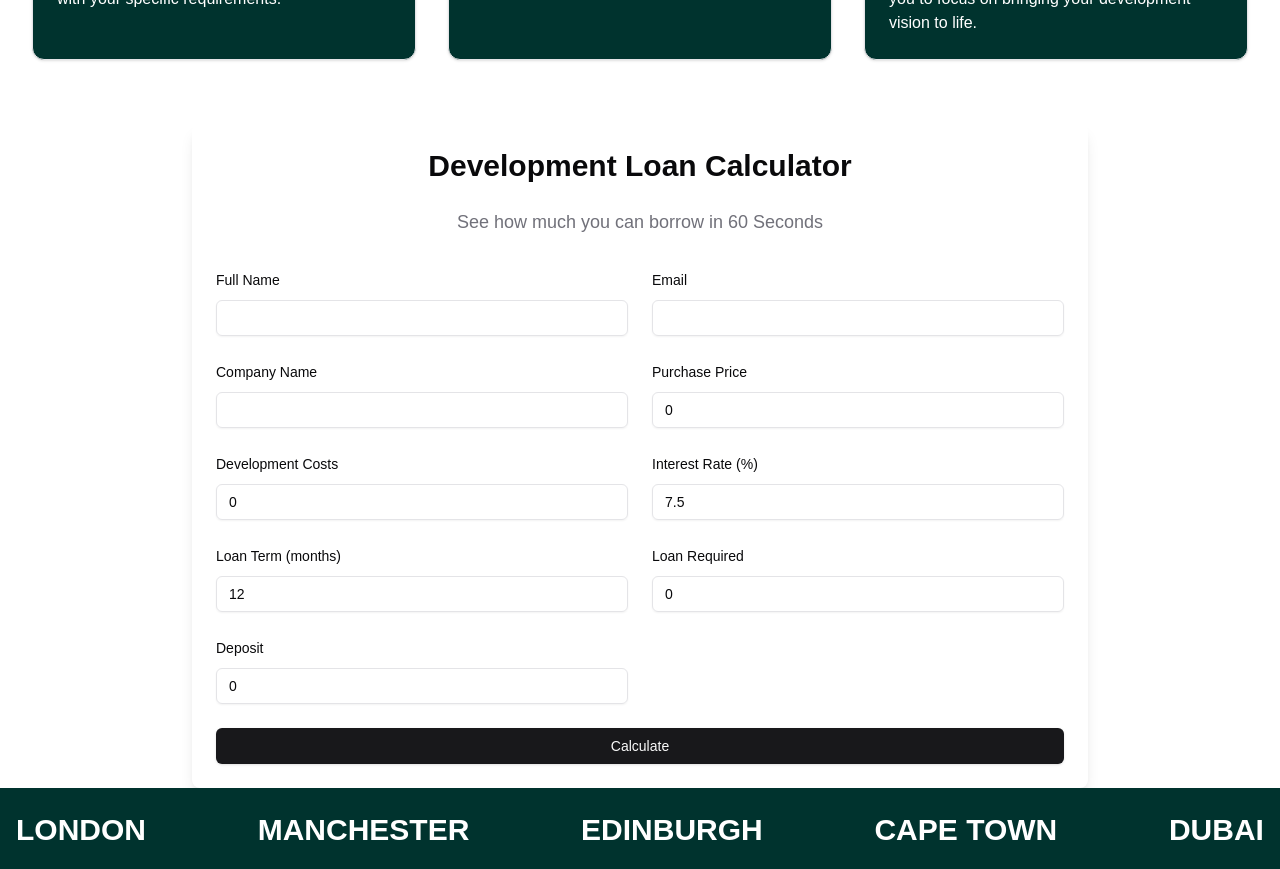
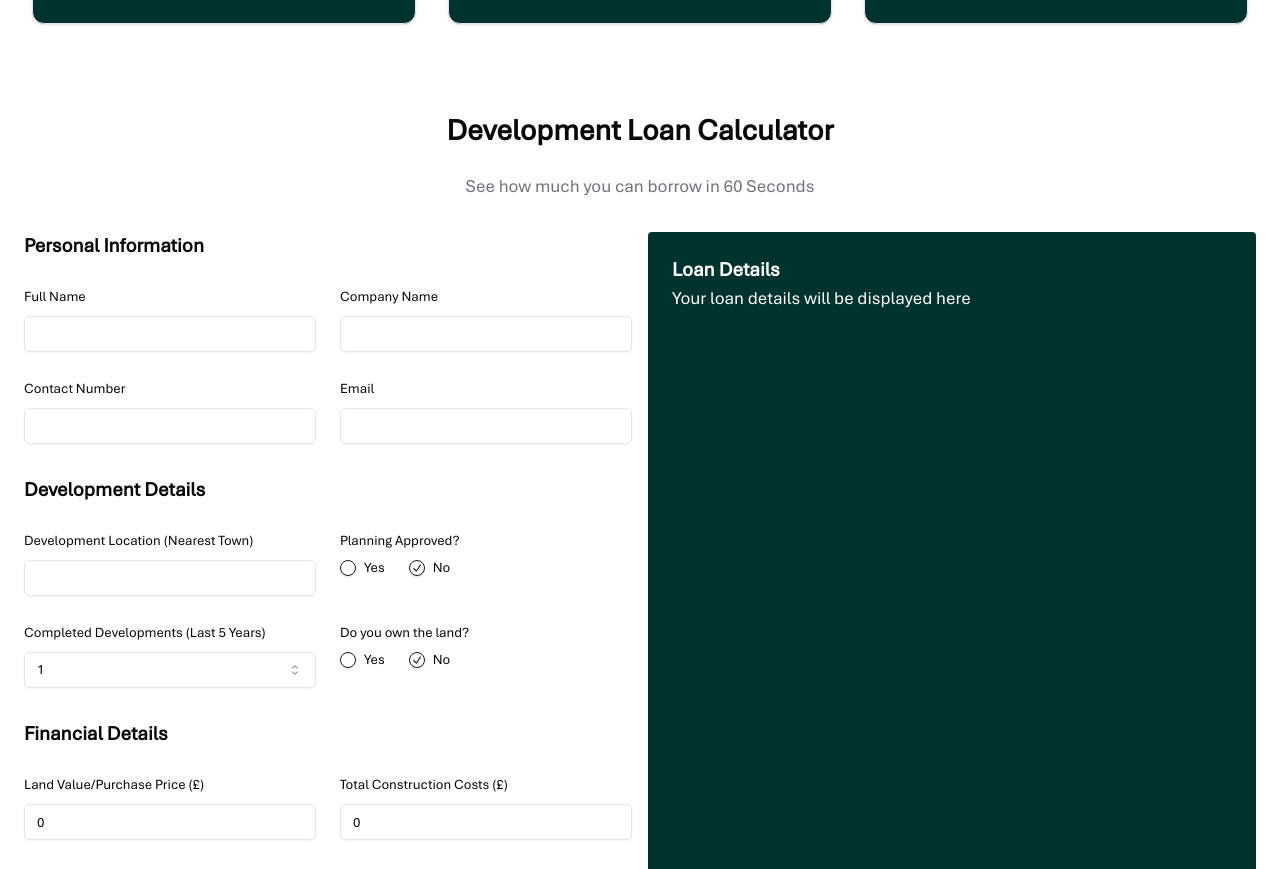
Before and after one commit to PhilaniNcube/privatepropertyfinance, a Next.js app: page /services/development-funding in a window 1280 px wide. Shown: the part 1880-2749 px from the top of the page. Built offline with nearby package versions, Linux system fonts and the light colour scheme.

Commit message:
Add Aptos font and enhance navigation styles for improved readability

```diff
--- a/app/globals.css
+++ b/app/globals.css
@@ -5,6 +5,8 @@
 body {
   font-family: Arial, Helvetica, sans-serif;
 }
+
+
 
 @layer utilities {
   .text-balance {
@@ -91,4 +93,5 @@ body {
   body {
     @apply bg-background text-foreground;
   }
+
 }
--- a/app/layout.tsx
+++ b/app/layout.tsx
@@ -15,6 +15,12 @@ const geistMono = localFont({
   src: "./fonts/GeistMonoVF.woff",
   variable: "--font-geist-mono",
   weight: "100 900",
+});
+
+const aptosMono = localFont({
+  src: "./fonts/Aptos.ttf",
+  variable: "--font-aptos-mono",
+  weight: "100 200 300 400 900",
 });
 
 export const metadata: Metadata = {
@@ -105,7 +111,7 @@ export default function RootLayout({
   return (
     <html lang="en">
       <body
-        className={`${geistSans.variable} ${geistMono.variable} antialiased`}
+        className={`${aptosMono.className} antialiased`}
       >
         <Navigation />
         {children}
--- a/components/development-loan-calculator.tsx
+++ b/components/development-loan-calculator.tsx
@@ -14,27 +14,72 @@ import {
 import { Button } from "@/components/ui/button";
 import { Input } from "@/components/ui/input";
 import { Label } from "@/components/ui/label";
+import {
+  Select,
+  SelectContent,
+  SelectItem,
+  SelectTrigger,
+  SelectValue,
+} from "./ui/select";
+import { Textarea } from "@/components/ui/textarea";
+import { RadioGroup, RadioGroupItem } from "@/components/ui/radio-group";
 
 const formSchema = z.object({
-  fullName: z.string(),
-  email: z.string().email(),
-  companyName: z.string(),
-  purchasePrice: z.coerce.number().min(1, "Purchase Price is required"),
-  developmentCosts: z.coerce.number().min(1, "Development Costs are required"),
-  interestRate: z.coerce.number().min(0),
-  loanTerm: z.coerce.number().min(1),
-  loanRequired: z.coerce.number(),
-  deposit: z.coerce.number(),
+  fullName: z.string().min(1, "Full name is required"),
+  companyName: z.string().min(1, "Company name is required"),
+  contactNumber: z.string().min(1, "Contact number is required"),
+  email: z.string().email("Invalid email address"),
+  location: z.string().min(1, "Location is required"),
+  planningApproved: z.enum(["yes", "no"]),
+  completedDevelopments: z.enum(["1", "2", "3", "4", "5", "over5"]),
+  landValue: z.coerce.number().min(1, "Land value is required"),
+  ownsLand: z.enum(["yes", "no"]),
+  constructionCosts: z.coerce
+    .number()
+    .min(1, "Construction costs are required"),
+  gdv: z.coerce.number().min(1, "GDV is required"),
+  loanRequired: z.coerce.number().min(1, "Loan amount is required"),
+  numberOfUnits: z.coerce.number().min(1, "Number of units is required"),
+  loanTerm: z.coerce.number().min(1, "Loan term is required"),
+  exitStrategy: z.string().min(1, "Exit strategy is required"),
 });
 
 type FormData = z.infer<typeof formSchema>;
 
+const defaultValues: FormData = {
+  fullName: "",
+  companyName: "",
+  contactNumber: "",
+  email: "",
+  location: "",
+  planningApproved: "no",
+  completedDevelopments: "1",
+  landValue: 0,
+  ownsLand: "no",
+  constructionCosts: 0,
+  gdv: 0,
+  loanRequired: 0,
+  numberOfUnits: 0,
+  loanTerm: 12,
+  exitStrategy: "",
+};
+
+const developmentOptions = [
+  { value: "1", label: "1" },
+  { value: "2", label: "2" },
+  { value: "3", label: "3" },
+  { value: "4", label: "4" },
+  { value: "5", label: "5" },
+  { value: "over5", label: "Over 5" },
+];
+
 type LoanDetails = {
-  totalRequired: string;
-  deposit: string;
-  loanAmount: string;
-  monthlyPayment: string;
-  totalInterest: string;
+  loanAmount: number;
+  monthlyPayment: number;
+  totalInterest: number;
+  arrangementFee: number;
+  totalCostOfFinance: number;
+  ltv: number;
 };
 
 export default function DevelopmentLoanCalculator() {
@@ -48,46 +93,68 @@ export default function DevelopmentLoanCalculator() {
     formState: { errors },
   } = useForm<FormData>({
     resolver: zodResolver(formSchema),
-    defaultValues: {
-      fullName: "",
-      email: "",
-      companyName: "",
-      purchasePrice: 0,
-      developmentCosts: 0,
-      interestRate: 7.5,
-      loanTerm: 12,
-      loanRequired: 0,
-      deposit: 0,
-    },
+    defaultValues: defaultValues,
   });
 
-  const onSubmit = (data: FormData) => {
-    // const totalRequired = Number(data.loanRequired);
-    const deposit = Number(data.deposit);
-    const loanAmount = Number(data.loanRequired);
+  const calculateLoanCosts = (data: FormData) => {
+    // Total project cost
+    const totalCost = data.landValue + data.constructionCosts;
 
-    // Calculate monthly interest
-    const monthlyRate = data.interestRate / 100 / 12;
-    const numberOfPayments = data.loanTerm;
+    // Maximum loan (75% LTV)
+    const maxLoanAmount = totalCost * 0.75;
+    const loanAmount = Math.min(data.loanRequired, maxLoanAmount);
 
-    // Monthly payment calculation (Interest only)
+    // Interest calculations
+    const annualRate = 0.1; // 10%
+    const monthlyRate = annualRate / 12;
     const monthlyInterest = loanAmount * monthlyRate;
-    const totalInterest = monthlyInterest * numberOfPayments;
+    const totalInterest = monthlyInterest * data.loanTerm;
 
-    setLoanDetails({
-      totalRequired: loanAmount.toLocaleString(),
-      deposit: deposit.toLocaleString(),
-      loanAmount: loanAmount.toLocaleString(),
-      monthlyPayment: monthlyInterest.toLocaleString(),
-      totalInterest: totalInterest.toLocaleString(),
+    // Arrangement fee (2%)
+    const arrangementFee = loanAmount * 0.02;
+
+    // Total cost of finance
+    const totalCostOfFinance = totalInterest + arrangementFee;
+
+    console.log({
+      loanAmount: loanAmount.toFixed(2),
+      monthlyPayment: monthlyInterest.toFixed(2),
+      totalInterest: totalInterest.toFixed(2),
+      arrangementFee: arrangementFee.toFixed(2),
+      totalCostOfFinance: totalCostOfFinance.toFixed(2),
+      ltv: ((loanAmount / totalCost) * 100).toFixed(1),
     });
 
+    // scroll to the loan details section
+    const loanDetailsSection = document.getElementById("loan-details");
+    loanDetailsSection?.scrollIntoView({ behavior: "smooth" });
 
+    return {
+      loanAmount: loanAmount.toFixed(2),
+      monthlyPayment: monthlyInterest.toFixed(2),
+      totalInterest: totalInterest.toFixed(2),
+      arrangementFee: arrangementFee.toFixed(2),
+      totalCostOfFinance: totalCostOfFinance.toFixed(2),
+      ltv: ((loanAmount / totalCost) * 100).toFixed(1),
+    };
+  };
+
+  const onSubmit = (data: FormData) => {
+    console.log(data);
+    const costs = calculateLoanCosts(data);
+     setLoanDetails({
+      loanAmount: parseFloat(costs.loanAmount),
+      monthlyPayment: parseFloat(costs.monthlyPayment),
+      totalInterest: parseFloat(costs.totalInterest),
+      arrangementFee: parseFloat(costs.arrangementFee),
+      totalCostOfFinance: parseFloat(costs.totalCostOfFinance),
+      ltv: parseFloat(costs.ltv),
+     });
     setShowModal(true);
   };
 
   return (
-    <div className="max-w-4xl mx-auto p-6 bg-white rounded-lg shadow-lg">
+    <div className="max-w-7xl mx-auto p-6 bg-white rounded-lg shadow-lg">
       <h1 className="text-3xl font-bold mb-6 text-center">
         Development Loan Calculator
       </h1>
@@ -95,7 +162,11 @@ export default function DevelopmentLoanCalculator() {
         See how much you can borrow in 60 Seconds
       </p>
 
-      <form onSubmit={handleSubmit(onSubmit)} className="space-y-6">
+      <div className="grid grid-cols-1 gap-4 md:grid-cols-2">
+        <form onSubmit={handleSubmit(onSubmit)} className="space-y-8">
+          {/* Personal Information Section */}
+          <div className="space-y-6">
+            <h2 className="text-xl font-semibold">Personal Information</h2>
             <div className="grid grid-cols-1 md:grid-cols-2 gap-6">
               <div className="space-y-2">
                 <Label htmlFor="fullName">Full Name</Label>
@@ -108,17 +179,7 @@ export default function DevelopmentLoanCalculator() {
                   <p className="text-red-500">{errors.fullName.message}</p>
                 )}
               </div>
-          <div className="space-y-2">
-            <Label htmlFor="companyName">Email</Label>
-            <Controller
-              name="email"
-              control={control}
-              render={({ field }) => <Input type="email" {...field} />}
-            />
-            {errors.companyName && (
-              <p className="text-red-500">{errors.companyName.message}</p>
-            )}
-          </div>
+
               <div className="space-y-2">
                 <Label htmlFor="companyName">Company Name</Label>
                 <Controller
@@ -130,43 +191,196 @@ export default function DevelopmentLoanCalculator() {
                   <p className="text-red-500">{errors.companyName.message}</p>
                 )}
               </div>
+
               <div className="space-y-2">
-            <Label htmlFor="purchasePrice">Purchase Price</Label>
+                <Label htmlFor="contactNumber">Contact Number</Label>
                 <Controller
-              name="purchasePrice"
+                  name="contactNumber"
+                  control={control}
+                  render={({ field }) => <Input type="tel" {...field} />}
+                />
+                {errors.contactNumber && (
+                  <p className="text-red-500">{errors.contactNumber.message}</p>
+                )}
+              </div>
+
+              <div className="space-y-2">
+                <Label htmlFor="email">Email</Label>
+                <Controller
+                  name="email"
+                  control={control}
+                  render={({ field }) => <Input type="email" {...field} />}
+                />
+                {errors.email && (
+                  <p className="text-red-500">{errors.email.message}</p>
+                )}
+              </div>
+            </div>
+          </div>
+
+          {/* Development Details Section */}
+          <div className="space-y-6">
+            <h2 className="text-xl font-semibold">Development Details</h2>
+            <div className="grid grid-cols-1 md:grid-cols-2 gap-6">
+              <div className="space-y-2">
+                <Label htmlFor="location">
+                  Development Location (Nearest Town)
+                </Label>
+                <Controller
+                  name="location"
+                  control={control}
+                  render={({ field }) => <Input {...field} />}
+                />
+                {errors.location && (
+                  <p className="text-red-500">{errors.location.message}</p>
+                )}
+              </div>
+
+              <div className="space-y-2">
+                <Label>Planning Approved?</Label>
+                <Controller
+                  name="planningApproved"
+                  control={control}
+                  render={({ field }) => (
+                    <RadioGroup
+                      onValueChange={field.onChange}
+                      defaultValue={field.value}
+                      className="flex space-x-4"
+                    >
+                      <div className="flex items-center space-x-2">
+                        <RadioGroupItem value="yes" id="planning-yes" />
+                        <Label htmlFor="planning-yes">Yes</Label>
+                      </div>
+                      <div className="flex items-center space-x-2">
+                        <RadioGroupItem value="no" id="planning-no" />
+                        <Label htmlFor="planning-no">No</Label>
+                      </div>
+                    </RadioGroup>
+                  )}
+                />
+              </div>
+
+              <div className="space-y-2">
+                <Label>Completed Developments (Last 5 Years)</Label>
+                <Controller
+                  name="completedDevelopments"
+                  control={control}
+                  render={({ field }) => (
+                    <Select
+                      onValueChange={field.onChange}
+                      defaultValue={field.value}
+                    >
+                      <SelectTrigger>
+                        <SelectValue placeholder="Select number" />
+                      </SelectTrigger>
+                      <SelectContent>
+                        {developmentOptions.map((option) => (
+                          <SelectItem key={option.value} value={option.value}>
+                            {option.label}
+                          </SelectItem>
+                        ))}
+                      </SelectContent>
+                    </Select>
+                  )}
+                />
+              </div>
+
+              <div className="space-y-2">
+                <Label>Do you own the land?</Label>
+                <Controller
+                  name="ownsLand"
+                  control={control}
+                  render={({ field }) => (
+                    <RadioGroup
+                      onValueChange={field.onChange}
+                      defaultValue={field.value}
+                      className="flex space-x-4"
+                    >
+                      <div className="flex items-center space-x-2">
+                        <RadioGroupItem value="yes" id="owns-land-yes" />
+                        <Label htmlFor="owns-land-yes">Yes</Label>
+                      </div>
+                      <div className="flex items-center space-x-2">
+                        <RadioGroupItem value="no" id="owns-land-no" />
+                        <Label htmlFor="owns-land-no">No</Label>
+                      </div>
+                    </RadioGroup>
+                  )}
+                />
+              </div>
+            </div>
+          </div>
+
+          {/* Financial Details Section */}
+          <div className="space-y-6">
+            <h2 className="text-xl font-semibold">Financial Details</h2>
+            <div className="grid grid-cols-1 md:grid-cols-2 gap-6">
+              <div className="space-y-2">
+                <Label htmlFor="landValue">Land Value/Purchase Price (£)</Label>
+                <Controller
+                  name="landValue"
                   control={control}
                   render={({ field }) => <Input type="number" {...field} />}
                 />
-            {errors.purchasePrice && (
-              <p className="text-red-500">{errors.purchasePrice.message}</p>
+                {errors.landValue && (
+                  <p className="text-red-500">{errors.landValue.message}</p>
                 )}
               </div>
+
               <div className="space-y-2">
-            <Label htmlFor="developmentCosts">Development Costs</Label>
+                <Label htmlFor="constructionCosts">
+                  Total Construction Costs (£)
+                </Label>
                 <Controller
-              name="developmentCosts"
+                  name="constructionCosts"
                   control={control}
                   render={({ field }) => <Input type="number" {...field} />}
                 />
-            {errors.developmentCosts && (
-              <p className="text-red-500">{errors.developmentCosts.message}</p>
+                {errors.constructionCosts && (
+                  <p className="text-red-500">
+                    {errors.constructionCosts.message}
+                  </p>
                 )}
               </div>
+
               <div className="space-y-2">
-            <Label htmlFor="interestRate">Interest Rate (%)</Label>
+                <Label htmlFor="gdv">Gross Development Value (£)</Label>
                 <Controller
-              name="interestRate"
+                  name="gdv"
                   control={control}
-              render={({ field }) => (
-                <Input type="number" step="0.1" {...field} />
-              )}
+                  render={({ field }) => <Input type="number" {...field} />}
                 />
-            {errors.interestRate && (
-              <p className="text-red-500">{errors.interestRate.message}</p>
+                {errors.gdv && (
+                  <p className="text-red-500">{errors.gdv.message}</p>
                 )}
               </div>
+
               <div className="space-y-2">
-            <Label htmlFor="loanTerm">Loan Term (months)</Label>
+                <Label htmlFor="loanRequired">Loan Amount Required (£)</Label>
+                <Controller
+                  name="loanRequired"
+                  control={control}
+                  render={({ field }) => <Input type="number" {...field} />}
+                />
+                {errors.loanRequired && (
+                  <p className="text-red-500">{errors.loanRequired.message}</p>
+                )}
+              </div>
+
+              <div className="space-y-2">
+                <Label htmlFor="numberOfUnits">Number of Units</Label>
+                <Controller
+                  name="numberOfUnits"
+                  control={control}
+                  render={({ field }) => <Input type="number" {...field} />}
+                />
+                {errors.numberOfUnits && (
+                  <p className="text-red-500">{errors.numberOfUnits.message}</p>
+                )}
+              </div>
+
+              <div className="space-y-2">
+                <Label htmlFor="loanTerm">Required Loan Term (months)</Label>
                 <Controller
                   name="loanTerm"
                   control={control}
@@ -176,65 +390,68 @@ export default function DevelopmentLoanCalculator() {
                   <p className="text-red-500">{errors.loanTerm.message}</p>
                 )}
               </div>
+            </div>
+          </div>
+
+          {/* Additional Details Section */}
+          <div className="space-y-6">
+            <h2 className="text-xl font-semibold">Additional Details</h2>
             <div className="space-y-2">
-            <Label htmlFor="loanRequired">Loan Required</Label>
+              <Label htmlFor="exitStrategy">Exit Strategy</Label>
               <Controller
-              name="loanRequired"
+                name="exitStrategy"
                 control={control}
-              render={({ field }) => <Input type="number" {...field} />}
+                render={({ field }) => (
+                  <Textarea
+                    {...field}
+                    placeholder="Please describe your exit strategy"
+                    className="min-h-[100px]"
                   />
-            {errors.loanRequired && (
-              <p className="text-red-500">{errors.loanRequired.message}</p>
                 )}
-          </div>
-          <div className="space-y-2">
-            <Label htmlFor="deposit">Deposit</Label>
-            <Controller
-              name="deposit"
-              control={control}
-              render={({ field }) => <Input type="number" {...field} />}
               />
-            {errors.deposit && (
-              <p className="text-red-500">{errors.deposit.message}</p>
+              {errors.exitStrategy && (
+                <p className="text-red-500">{errors.exitStrategy.message}</p>
               )}
             </div>
           </div>
+
           <Button type="submit" className="w-full">
-          Calculate
+            Calculate Loan
           </Button>
         </form>
+        <div
+          id="loan-details"
+          className="w-full rounded bg-accent h-full text-white"
+        >
+          <div className="p-6">
+            <h2 className="text-xl font-semibold">Loan Details</h2>
+            <p className="text-lg white">
+              Your loan details will be displayed here
+            </p>
+          </div>
+          {/* after the calculation has been completed show the results below */}
+          {loanDetails && (
+            <div className="p-6">
+              <h2 className="text-xl font-semibold">Loan Details</h2>
+              <p>
+                Total Loan Required: £{loanDetails.loanAmount} (LTV:{" "}
+                {loanDetails.ltv}%)
+              </p>
+              <p>Monthly Payment: £{loanDetails.monthlyPayment}</p>
+              <p>Total Interest: £{loanDetails.totalInterest}</p>
 
-      {showModal && loanDetails && (
-        <Dialog open={showModal} onOpenChange={setShowModal}>
-          <DialogContent className="sm:max-w-[425px]">
-            <DialogHeader>
-              <DialogTitle>Loan Details</DialogTitle>
-            </DialogHeader>
-            <div className="space-y-2 p-4 bg-muted rounded-lg">
-              <div className="flex justify-between">
-                <span>Total Required:</span>
-                <span>£{loanDetails.totalRequired}</span>
+              <h2 className="text-xl font-semibold mt-6">Fees</h2>
+              <p>Arrangement Fee: £{loanDetails.arrangementFee}</p>
+              <p>Total Cost of Finance: £{loanDetails.totalCostOfFinance}</p>
+
+              <h2 className="text-xl font-semibold mt-6">
+                Great news we have lenders that can lend up to 65% of GDV
+                subject to due diligence.
+              </h2>
             </div>
-              <div className="flex justify-between">
-                <span>Deposit Required (30%):</span>
-                <span>£{loanDetails.deposit}</span>
-              </div>
-              <div className="flex justify-between">
-                <span>Loan Amount:</span>
-                <span>£{loanDetails.loanAmount}</span>
-              </div>
-              <div className="flex justify-between font-medium">
-                <span>Monthly Payment:</span>
-                <span>£{loanDetails.monthlyPayment}</span>
-              </div>
-              <div className="flex justify-between font-medium">
-                <span>Total Interest:</span>
-                <span>£{loanDetails.totalInterest}</span>
+          )}
         </div>
       </div>
-          </DialogContent>
-        </Dialog>
-      )}
     </div>
   );
 }
--- a/components/navigation/navigation.client.tsx
+++ b/components/navigation/navigation.client.tsx
@@ -54,7 +54,7 @@ const Navigation = () => {
     >
       <div className="max-w-7xl mx-auto px-4 py-4 flex justify-between items-center ">
         <div className="text-lg font-bold">
-          <Link href="/" className="font-thin">
+          <Link href="/" className="font-thin text-xl">
             Private Property Finance
           </Link>
         </div>
@@ -116,7 +116,7 @@ const Navigation = () => {
               <li key={link.text} className="relative group">
                 <Link
                   href={link.url!}
-                  className="hover:underline block px-4 py-2"
+                  className="hover:underline block text-lg px-4 py-2"
                 >
                   {link.text}
                 </Link>
@@ -126,7 +126,7 @@ const Navigation = () => {
                       <li key={sublink.text}>
                         <div
                           onClick={() => router.push(sublink.url)}
-                          className="block px-4 py-2 hover:bg-gray-200  cursor-pointer"
+                          className="block px-4 py-2 hover:bg-gray-200 text-md  cursor-pointer"
                         >
                           {sublink.text}
                         </div>
```
Also changed, not shown: app/fonts/Aptos.ttf (added). Lines whose indentation alone changed are shown as unchanged.
